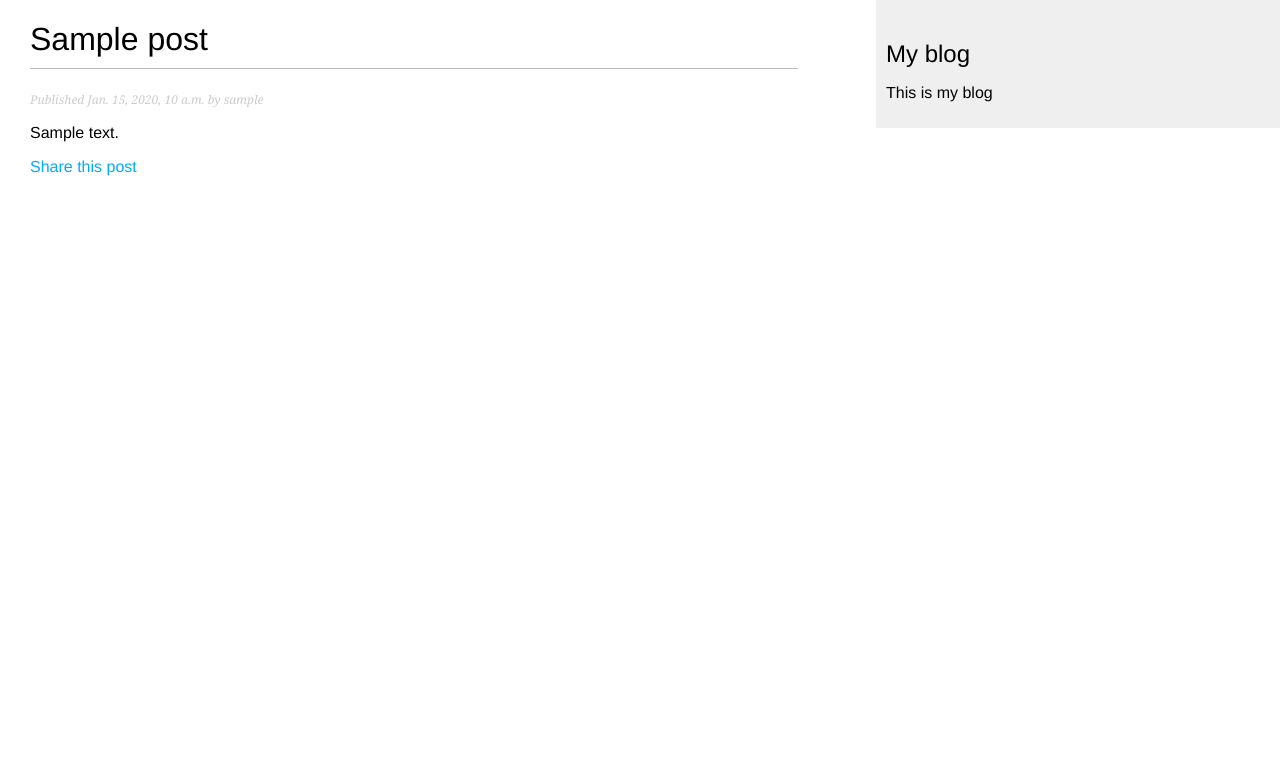
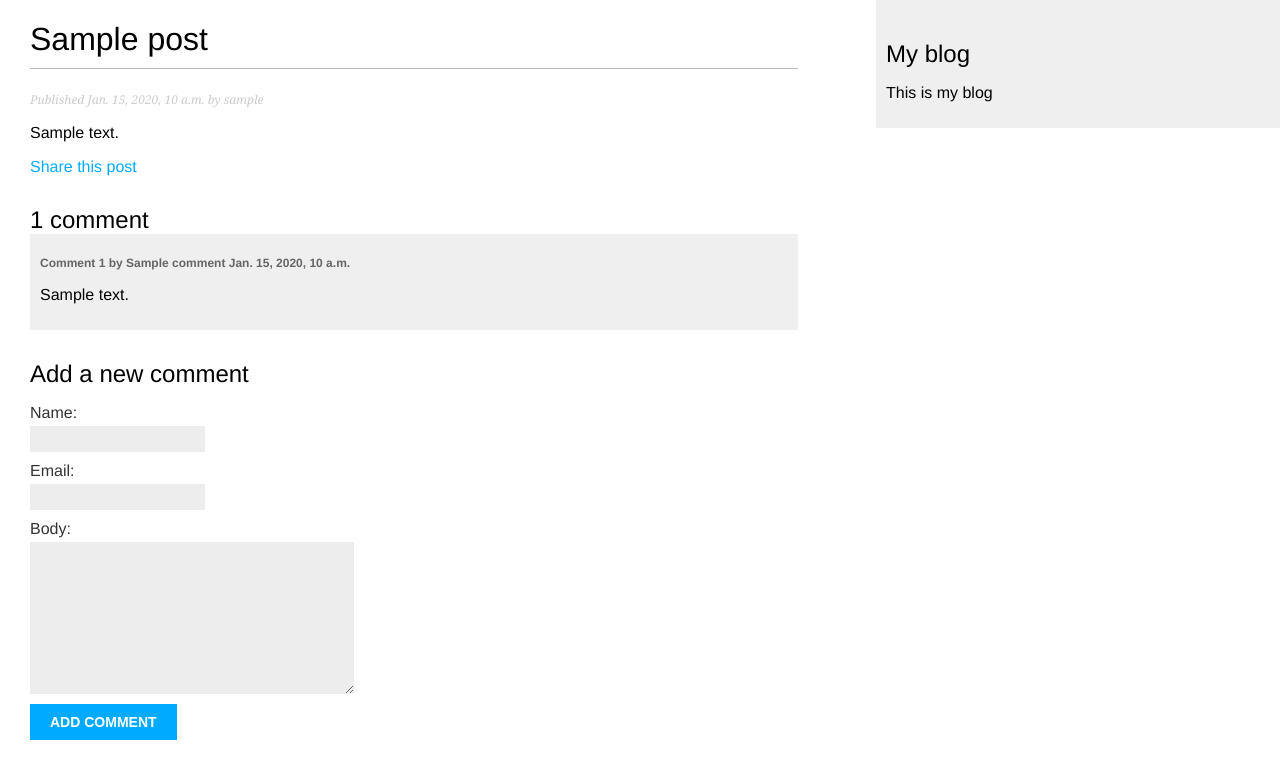
Before and after one commit to Tayonoroshchy/django_blog, a Django app: a page that uses blog/templates/blog/post/detail.html in a window 1280 px wide. Shown: the top 779 px of the page. Run offline with Django 4.2, Linux system fonts and the light colour scheme; tables that the repository leaves empty hold one stand-in row (values such as "Sample post").

Commit message:
Creating a comment system

```diff
--- a/blog/forms.py
+++ b/blog/forms.py
@@ -1,4 +1,5 @@
 from django import forms
+from .models import Comment
 
 
 class EmailPostForm(forms.Form):
@@ -7,3 +8,9 @@ class EmailPostForm(forms.Form):
     to = forms.EmailField()
     comments = forms.CharField(required=False,
                                widget=forms.Textarea)
+
+
+class CommentForm(forms.ModelForm):
+    class Meta:
+        model = Comment
+        fields = ['name', 'email', 'body']
--- a/blog/models.py
+++ b/blog/models.py
@@ -48,3 +48,24 @@ class Post(models.Model):
                              self.publish.month,
                              self.publish.day,
                              self.slug])
+
+
+class Comment(models.Model):
+    post = models.ForeignKey(Post,
+                             on_delete=models.CASCADE,
+                             related_name='comments')
+    name = models.CharField(max_length=80)
+    email = models.EmailField()
+    body = models.TextField()
+    created = models.DateTimeField(auto_now_add=True)
+    updated = models.DateTimeField(auto_now=True)
+    active = models.BooleanField(default=True)
+
+    class Meta:
+        ordering = ['created']
+        indexes = [
+            models.Index(fields=['created']),
+        ]
+
+    def __str__(self):
+        return f'Comment by {self.name} on {self.post}'
--- a/blog/templates/blog/post/detail.html
+++ b/blog/templates/blog/post/detail.html
@@ -1,6 +1,8 @@
 {% extends "blog/base.html" %}
 
-{% block title %}{{ post.title }}{% endblock %}
+{% block title %}
+    {{ post.title }}
+{% endblock %}
 
 {% block content %}
     <h1>
@@ -15,4 +17,23 @@
             Share this post
         </a>
     </p>
+    {% with comments.count as total_comments %}
+        <h2>
+            {{ total_comments }} comment{{ total_comments|pluralize }}
+        </h2>
+    {%  endwith %}
+    {% for comment in comments %}
+        <div class="comment">
+            <p class="info">
+                Comment {{ forloop.counter }} by {{ comment.name }}
+                {{ comment.created }}
+            </p>
+            {{ comment.body|linebreaks }}
+        </div>
+    {% empty %}
+        <p>
+            There are no comments.
+        </p>
+    {% endfor %}
+    {% include "blog/post/includes/comment_form.html" %}
 {% endblock %}>
--- /dev/null
+++ b/blog/templates/blog/post/includes/comment_form.html
@@ -0,0 +1,10 @@
+<h2>
+    Add a new comment
+</h2>
+<form action="{% url "blog:post_comment" post.id %}" method="post">
+    {{ form.as_p }}
+    {% csrf_token %}
+    <p>
+        <input type="submit" Value="Add comment">
+    </p>
+</form>
--- a/blog/urls.py
+++ b/blog/urls.py
@@ -11,4 +11,6 @@ urlpatterns = [
     path('<int:post_id>/share/',
          views.post_share,
          name='post_share'),
+    path('<int:post_id>/comment/',
+         views.post_comment, name='post_comment'),
 ]
--- a/blog/views.py
+++ b/blog/views.py
@@ -1,9 +1,10 @@
 from django.shortcuts import render, get_object_or_404
-from .models import Post
+from .models import Post, Comment
 from django.core.paginator import Paginator, EmptyPage, \
     PageNotAnInteger
 from django.core.mail import send_mail
-from .forms import EmailPostForm
+from .forms import EmailPostForm, CommentForm
+from django.views.decorators.http import require_POST
 
 
 def post_list(request):
@@ -28,10 +29,11 @@ def post_detail(request, year, month, day, post):
                              publish__year=year,
                              publish__month=month,
                              publish__day=day)
-
-    return render(request,
-                  'blog/post/detail.html',
-                  {'post': post})
+    comments = post.comments.filter(active=True)
+    form = CommentForm()
+    return render(request, 'blog/post/detail.html', {'post': post,
+                                                     'comments': comments,
+                                                     'form': form})
 
 
 def post_share(request, post_id):
@@ -57,3 +59,19 @@ def post_share(request, post_id):
     return render(request, 'blog/post/share.html', {'post': post,
                                                     'form': form,
                                                     'sent': sent})
+
+
+@require_POST
+def post_comment(request, post_id):
+    post = get_object_or_404(Post,
+                             id=post_id,
+                             status=Post.Status.PUBLISHED)
+    comment = None
+    form = CommentForm(data=request.POST)
+    if form.is_valid():
+        comment = form.save(commit=False)
+        comment.post = post
+        comment.save()
+    return render(request, 'blog/post/comment.html', {'post': post,
+                                                      'form': form,
+                                                      'comment': comment})
```
Also changed, not shown: blog/admin.py (+8 -2 lines), blog/templates/blog/post/comment.html (added, +20 -0 lines), blog/migrations/0003_comment_comment_blog_commen_created_0e6ed4_idx.py (added).
